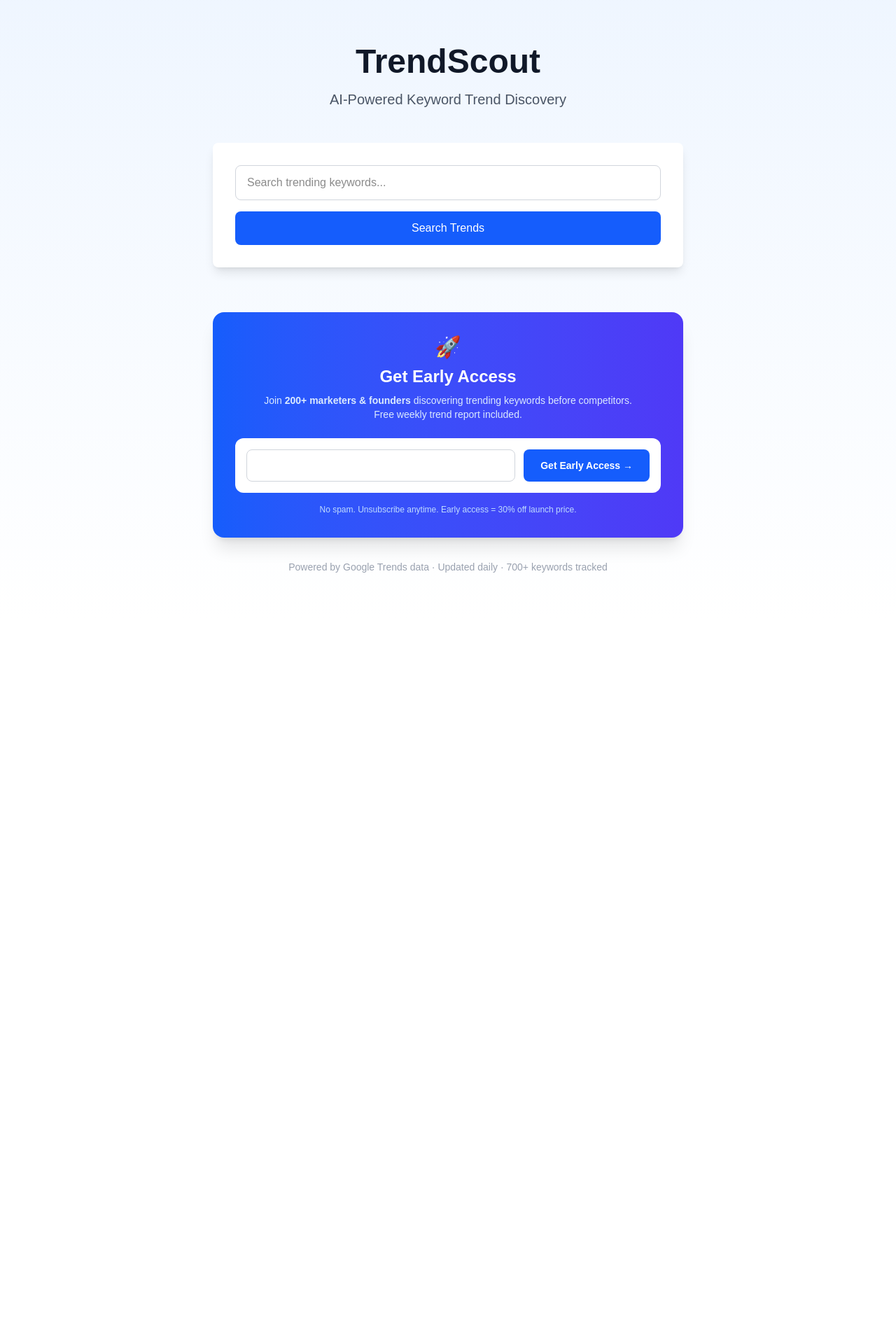
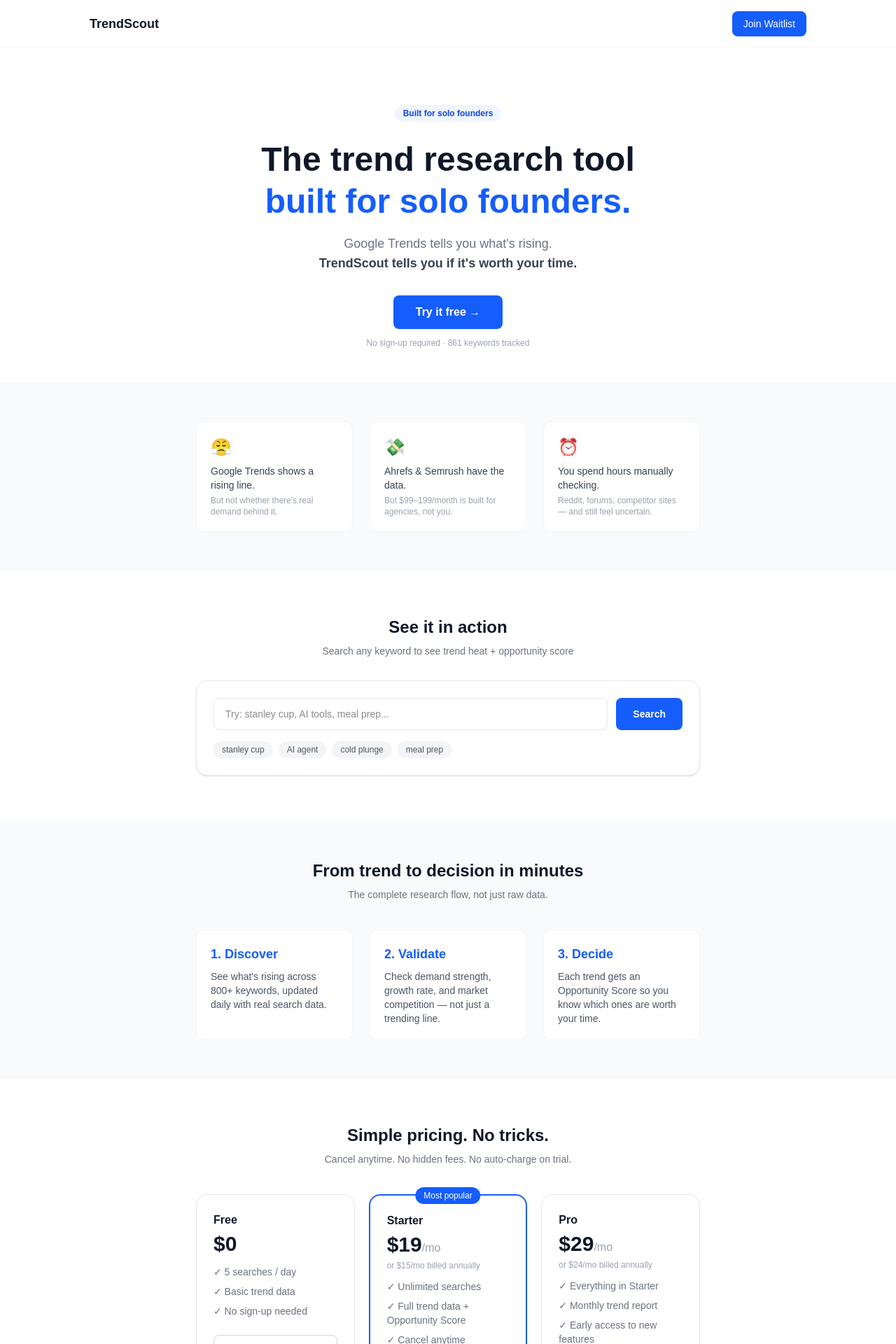
Before and after one commit to leeyuhi6/trendscout, a Next.js app in the folder frontend/: page / in a window 1280 px wide. Shown: the top 1920 px of the page at 70% size. Before the commit the page ends 884 px from the top, so only its background shows below. Built offline with nearby package versions, Linux system fonts and the light colour scheme.

Commit message:
feat: 首页全面改版 - 新定位+痛点+机会评分+定价

```diff
--- a/frontend/app/page.tsx
+++ b/frontend/app/page.tsx
@@ -6,6 +6,8 @@ import TrendChart from "./components/TrendChart";
 interface KeywordItem {
   keyword: string;
   avg_heat: number;
+  trend?: string;
+  growth_rate?: number;
 }
 
 function EarlyAccessForm() {
@@ -23,7 +25,6 @@ function EarlyAccessForm() {
     setErrorMsg("");
 
     try {
-      // 提交到我们自己的 API，后端转发到 EmailOctopus 或直接存储
       const res = await fetch(`/api/subscribe`, {
         method: "POST",
         headers: { "Content-Type": "application/json" },
@@ -50,7 +51,7 @@ function EarlyAccessForm() {
         <div className="text-4xl mb-3">🎉</div>
         <p className="text-green-600 font-semibold text-lg">You&apos;re on the list!</p>
         <p className="text-gray-500 text-sm mt-1">
-          We&apos;ll send you early access + weekly trending keywords.
+          We&apos;ll send you early access + 30% off at launch.
         </p>
       </div>
     );
@@ -64,19 +65,29 @@ function EarlyAccessForm() {
         value={email}
         onChange={(e) => setEmail(e.target.value)}
         disabled={status === "loading"}
-        className="flex-1 px-4 py-3 border border-gray-300 rounded-lg focus:outline-none focus:ring-2 focus:ring-blue-500 text-sm"
+        className="flex-1 px-4 py-3 border border-gray-300 rounded-lg focus:outline-none focus:ring-2 focus:ring-blue-500 text-sm text-gray-900"
       />
       <button
         type="submit"
         disabled={status === "loading"}
         className="px-6 py-3 bg-blue-600 text-white rounded-lg hover:bg-blue-700 transition font-semibold text-sm whitespace-nowrap disabled:bg-gray-400"
       >
-        {status === "loading" ? "Joining..." : "Get Early Access →"}
+        {status === "loading" ? "Joining..." : "Join Waitlist →"}
       </button>
       {errorMsg && (
         <p className="text-red-500 text-xs mt-1 sm:col-span-2">{errorMsg}</p>
       )}
     </form>
+  );
+}
+
+function OpportunityScore({ score }: { score: number }) {
+  const color = score >= 70 ? "text-green-600" : score >= 40 ? "text-yellow-600" : "text-gray-400";
+  const label = score >= 70 ? "High Opportunity" : score >= 40 ? "Medium" : "Low";
+  return (
+    <span className={`text-xs font-semibold ${color}`}>
+      ● {label} ({score})
+    </span>
   );
 }
 
@@ -102,90 +113,246 @@ export default function Home() {
     setLoading(false);
   };
 
+  // 简单的机会评分：基于 avg_heat 和 growth_rate
+  const getOpportunityScore = (item: KeywordItem) => {
+    const heat = Math.min(item.avg_heat, 100);
+    const growth = item.growth_rate ?? 0;
+    const trendBonus = item.trend === "rising" ? 15 : item.trend === "falling" ? -10 : 0;
+    return Math.min(100, Math.round(heat * 0.6 + growth * 0.3 + trendBonus));
+  };
+
   return (
-    <main className="min-h-screen bg-gradient-to-b from-blue-50 to-white">
-      <div className="container mx-auto px-4 py-16">
+    <main className="min-h-screen bg-white">
+
+      {/* Nav */}
+      <nav className="border-b border-gray-100 px-6 py-4">
+        <div className="max-w-5xl mx-auto flex items-center justify-between">
+          <span className="font-bold text-gray-900 text-lg">TrendScout</span>
+          <a
+            href="#waitlist"
+            className="text-sm bg-blue-600 text-white px-4 py-2 rounded-lg hover:bg-blue-700 transition"
+          >
+            Join Waitlist
+          </a>
+        </div>
+      </nav>
 
       {/* Hero */}
-        <div className="text-center mb-12">
-          <h1 className="text-5xl font-bold text-gray-900 mb-4">
-            TrendScout
+      <section className="max-w-3xl mx-auto px-6 pt-20 pb-12 text-center">
+        <div className="inline-block bg-blue-50 text-blue-700 text-xs font-semibold px-3 py-1 rounded-full mb-6">
+          Built for solo founders
+        </div>
+        <h1 className="text-4xl sm:text-5xl font-bold text-gray-900 leading-tight mb-4">
+          The trend research tool<br />
+          <span className="text-blue-600">built for solo founders.</span>
         </h1>
-          <p className="text-xl text-gray-600">
-            AI-Powered Keyword Trend Discovery
+        <p className="text-lg text-gray-500 mb-8 max-w-xl mx-auto">
+          Google Trends tells you what&apos;s rising.<br />
+          <strong className="text-gray-700">TrendScout tells you if it&apos;s worth your time.</strong>
         </p>
+        <a
+          href="#search"
+          className="inline-block bg-blue-600 text-white px-8 py-3 rounded-lg font-semibold hover:bg-blue-700 transition text-base"
+        >
+          Try it free →
+        </a>
+        <p className="text-gray-400 text-xs mt-3">No sign-up required · 861 keywords tracked</p>
+      </section>
+
+      {/* Pain Points */}
+      <section className="bg-gray-50 py-14">
+        <div className="max-w-3xl mx-auto px-6">
+          <div className="grid sm:grid-cols-3 gap-6">
+            <div className="bg-white rounded-xl p-5 border border-gray-100">
+              <div className="text-2xl mb-2">😤</div>
+              <p className="text-sm text-gray-700 font-medium">Google Trends shows a rising line.</p>
+              <p className="text-xs text-gray-400 mt-1">But not whether there&apos;s real demand behind it.</p>
+            </div>
+            <div className="bg-white rounded-xl p-5 border border-gray-100">
+              <div className="text-2xl mb-2">💸</div>
+              <p className="text-sm text-gray-700 font-medium">Ahrefs &amp; Semrush have the data.</p>
+              <p className="text-xs text-gray-400 mt-1">But $99–199/month is built for agencies, not you.</p>
+            </div>
+            <div className="bg-white rounded-xl p-5 border border-gray-100">
+              <div className="text-2xl mb-2">⏰</div>
+              <p className="text-sm text-gray-700 font-medium">You spend hours manually checking.</p>
+              <p className="text-xs text-gray-400 mt-1">Reddit, forums, competitor sites — and still feel uncertain.</p>
+            </div>
+          </div>
+        </div>
+      </section>
+
+      {/* Search / Try it */}
+      <section id="search" className="max-w-3xl mx-auto px-6 py-16">
+        <div className="text-center mb-8">
+          <h2 className="text-2xl font-bold text-gray-900 mb-2">See it in action</h2>
+          <p className="text-gray-500 text-sm">Search any keyword to see trend heat + opportunity score</p>
         </div>
 
-        {/* Search */}
-        <div className="max-w-2xl mx-auto">
-          <div className="bg-white rounded-lg shadow-lg p-8">
+        <div className="bg-white rounded-2xl shadow-sm border border-gray-200 p-6">
+          <div className="flex gap-3">
             <input
               type="text"
-              placeholder="Search trending keywords..."
+              placeholder="Try: stanley cup, AI tools, meal prep..."
               value={query}
               onChange={(e) => setQuery(e.target.value)}
               onKeyPress={(e) => e.key === "Enter" && searchTrends()}
-              className="w-full px-4 py-3 border border-gray-300 rounded-lg focus:outline-none focus:ring-2 focus:ring-blue-500"
+              className="flex-1 px-4 py-3 border border-gray-200 rounded-lg focus:outline-none focus:ring-2 focus:ring-blue-500 text-sm"
             />
             <button
               onClick={searchTrends}
               disabled={loading}
-              className="w-full mt-4 bg-blue-600 text-white py-3 rounded-lg hover:bg-blue-700 transition disabled:bg-gray-400"
+              className="px-6 py-3 bg-blue-600 text-white rounded-lg hover:bg-blue-700 transition font-semibold text-sm disabled:bg-gray-300 whitespace-nowrap"
             >
-              {loading ? "Loading..." : "Search Trends"}
+              {loading ? "Searching..." : "Search"}
             </button>
           </div>
 
-          {results.length > 0 && (
-            <>
-              <TrendChart data={results} />
-
-              <div className="mt-8 bg-white rounded-lg shadow-lg p-8">
-                <h2 className="text-2xl font-bold mb-4">Results</h2>
-                <div className="space-y-3">
-                  {results.map((item, idx) => (
-                    <div key={idx} className="p-4 border rounded hover:bg-gray-50">
-                      <div className="flex justify-between">
-                        <span className="font-medium">{item.keyword}</span>
-                        <span className="text-blue-600">Heat: {item.avg_heat}</span>
-                      </div>
-                    </div>
+          {results.length === 0 && !loading && (
+            <div className="mt-4 flex gap-2 flex-wrap">
+              {["stanley cup", "AI agent", "cold plunge", "meal prep"].map((kw) => (
+                <button
+                  key={kw}
+                  onClick={() => { setQuery(kw); setTimeout(searchTrends, 100); }}
+                  className="text-xs bg-gray-100 hover:bg-gray-200 text-gray-600 px-3 py-1 rounded-full transition"
+                >
+                  {kw}
+                </button>
               ))}
             </div>
-              </div>
-            </>
           )}
         </div>
 
-        {/* Early Access Section */}
-        <div className="max-w-2xl mx-auto mt-16">
-          <div className="bg-gradient-to-r from-blue-600 to-indigo-600 rounded-2xl shadow-xl p-8 text-white">
-            <div className="text-center mb-6">
-              <div className="text-3xl mb-2">🚀</div>
-              <h2 className="text-2xl font-bold mb-2">Get Early Access</h2>
-              <p className="text-blue-100 text-sm">
-                Join <strong>200+ marketers & founders</strong> discovering trending keywords before competitors.
-                <br />
-                Free weekly trend report included.
+        {results.length > 0 && (
+          <div className="mt-6 space-y-3">
+            <TrendChart data={results} />
+            <div className="bg-white rounded-2xl border border-gray-200 overflow-hidden">
+              <div className="px-5 py-3 border-b border-gray-100 flex items-center justify-between">
+                <span className="text-sm font-semibold text-gray-700">Results ({results.length})</span>
+                <span className="text-xs text-gray-400">Opportunity Score = heat + growth + trend</span>
+              </div>
+              <div className="divide-y divide-gray-50">
+                {results.map((item, idx) => {
+                  const score = getOpportunityScore(item);
+                  return (
+                    <div key={idx} className="px-5 py-3 flex items-center justify-between hover:bg-gray-50">
+                      <div>
+                        <span className="font-medium text-gray-800 text-sm">{item.keyword}</span>
+                        {item.trend && (
+                          <span className={`ml-2 text-xs ${item.trend === "rising" ? "text-green-500" : item.trend === "falling" ? "text-red-400" : "text-gray-400"}`}>
+                            {item.trend === "rising" ? "↑" : item.trend === "falling" ? "↓" : "→"}
+                          </span>
+                        )}
+                      </div>
+                      <div className="flex items-center gap-4">
+                        <span className="text-xs text-gray-400">Heat: {Math.round(item.avg_heat)}</span>
+                        <OpportunityScore score={score} />
+                      </div>
+                    </div>
+                  );
+                })}
+              </div>
+            </div>
+          </div>
+        )}
+      </section>
+
+      {/* How it works */}
+      <section className="bg-gray-50 py-14">
+        <div className="max-w-3xl mx-auto px-6 text-center">
+          <h2 className="text-2xl font-bold text-gray-900 mb-2">From trend to decision in minutes</h2>
+          <p className="text-gray-500 text-sm mb-10">The complete research flow, not just raw data.</p>
+          <div className="grid sm:grid-cols-3 gap-6 text-left">
+            <div className="bg-white rounded-xl p-5 border border-gray-100">
+              <div className="text-blue-600 font-bold text-lg mb-2">1. Discover</div>
+              <p className="text-sm text-gray-600">See what&apos;s rising across 800+ keywords, updated daily with real search data.</p>
+            </div>
+            <div className="bg-white rounded-xl p-5 border border-gray-100">
+              <div className="text-blue-600 font-bold text-lg mb-2">2. Validate</div>
+              <p className="text-sm text-gray-600">Check demand strength, growth rate, and market competition — not just a trending line.</p>
+            </div>
+            <div className="bg-white rounded-xl p-5 border border-gray-100">
+              <div className="text-blue-600 font-bold text-lg mb-2">3. Decide</div>
+              <p className="text-sm text-gray-600">Each trend gets an Opportunity Score so you know which ones are worth your time.</p>
+            </div>
+          </div>
+        </div>
+      </section>
+
+      {/* Pricing */}
+      <section className="max-w-3xl mx-auto px-6 py-16">
+        <div className="text-center mb-10">
+          <h2 className="text-2xl font-bold text-gray-900 mb-2">Simple pricing. No tricks.</h2>
+          <p className="text-gray-500 text-sm">Cancel anytime. No hidden fees. No auto-charge on trial.</p>
+        </div>
+        <div className="grid sm:grid-cols-3 gap-5">
+          <div className="border border-gray-200 rounded-2xl p-6">
+            <div className="font-bold text-gray-900 mb-1">Free</div>
+            <div className="text-3xl font-bold text-gray-900 mb-3">$0</div>
+            <ul className="text-sm text-gray-500 space-y-2 mb-6">
+              <li>✓ 5 searches / day</li>
+              <li>✓ Basic trend data</li>
+              <li>✓ No sign-up needed</li>
+            </ul>
+            <a href="#search" className="block text-center text-sm border border-gray-300 rounded-lg py-2 hover:bg-gray-50 transition">
+              Try now
+            </a>
+          </div>
+          <div className="border-2 border-blue-600 rounded-2xl p-6 relative">
+            <div className="absolute -top-3 left-1/2 -translate-x-1/2 bg-blue-600 text-white text-xs px-3 py-1 rounded-full">Most popular</div>
+            <div className="font-bold text-gray-900 mb-1">Starter</div>
+            <div className="text-3xl font-bold text-gray-900 mb-1">$19<span className="text-base font-normal text-gray-400">/mo</span></div>
+            <div className="text-xs text-gray-400 mb-3">or $15/mo billed annually</div>
+            <ul className="text-sm text-gray-500 space-y-2 mb-6">
+              <li>✓ Unlimited searches</li>
+              <li>✓ Full trend data + Opportunity Score</li>
+              <li>✓ Cancel anytime</li>
+              <li>✓ No credit card for trial</li>
+            </ul>
+            <a href="#waitlist" className="block text-center text-sm bg-blue-600 text-white rounded-lg py-2 hover:bg-blue-700 transition font-semibold">
+              Join Waitlist
+            </a>
+          </div>
+          <div className="border border-gray-200 rounded-2xl p-6">
+            <div className="font-bold text-gray-900 mb-1">Pro</div>
+            <div className="text-3xl font-bold text-gray-900 mb-1">$29<span className="text-base font-normal text-gray-400">/mo</span></div>
+            <div className="text-xs text-gray-400 mb-3">or $24/mo billed annually</div>
+            <ul className="text-sm text-gray-500 space-y-2 mb-6">
+              <li>✓ Everything in Starter</li>
+              <li>✓ Monthly trend report</li>
+              <li>✓ Early access to new features</li>
+            </ul>
+            <a href="#waitlist" className="block text-center text-sm border border-gray-300 rounded-lg py-2 hover:bg-gray-50 transition">
+              Join Waitlist
+            </a>
+          </div>
+        </div>
+      </section>
+
+      {/* Waitlist CTA */}
+      <section id="waitlist" className="bg-gradient-to-br from-blue-600 to-indigo-700 py-16">
+        <div className="max-w-xl mx-auto px-6 text-center">
+          <h2 className="text-2xl font-bold text-white mb-2">Join the waitlist</h2>
+          <p className="text-blue-200 text-sm mb-6">
+            Get early access + 30% off at launch.<br />
+            No spam. Unsubscribe anytime.
           </p>
-            </div>
           <div className="bg-white rounded-xl p-4">
             <EarlyAccessForm />
           </div>
-            <p className="text-center text-blue-200 text-xs mt-4">
-              No spam. Unsubscribe anytime. Early access = 30% off launch price.
+          <p className="text-blue-300 text-xs mt-4">
+            Joining 500+ solo founders on the waitlist
           </p>
         </div>
-        </div>
+      </section>
 
-        {/* Social Proof */}
-        <div className="max-w-2xl mx-auto mt-8 text-center">
-          <p className="text-gray-400 text-sm">
-            Powered by Google Trends data · Updated daily · 700+ keywords tracked
+      {/* Footer */}
+      <footer className="border-t border-gray-100 py-6 text-center">
+        <p className="text-gray-400 text-xs">
+          © 2026 TrendScout · Powered by Google Trends data · Updated daily
         </p>
-        </div>
+      </footer>
 
-      </div>
     </main>
   );
 }
```
Lines whose indentation alone changed are shown as unchanged.
